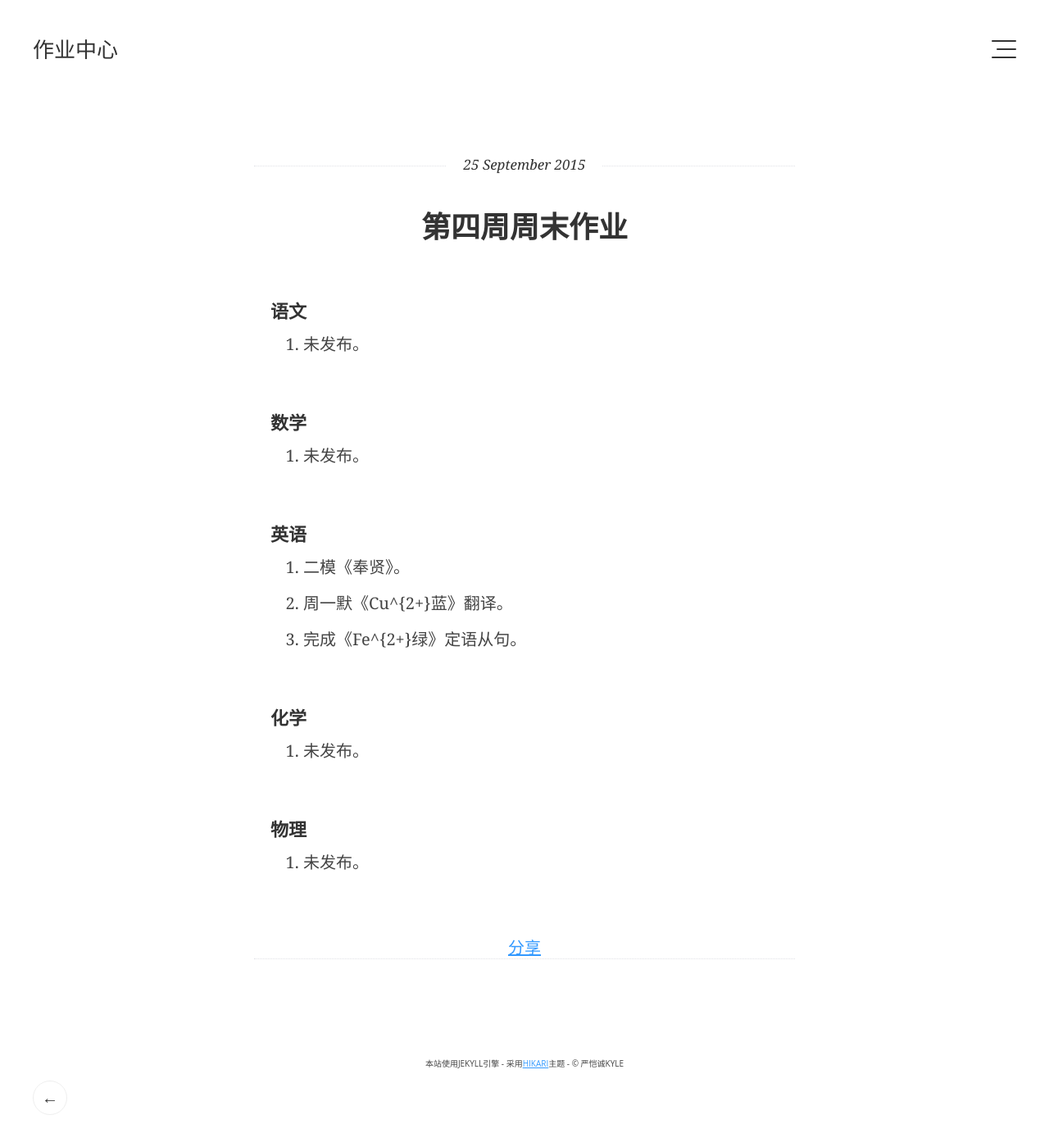
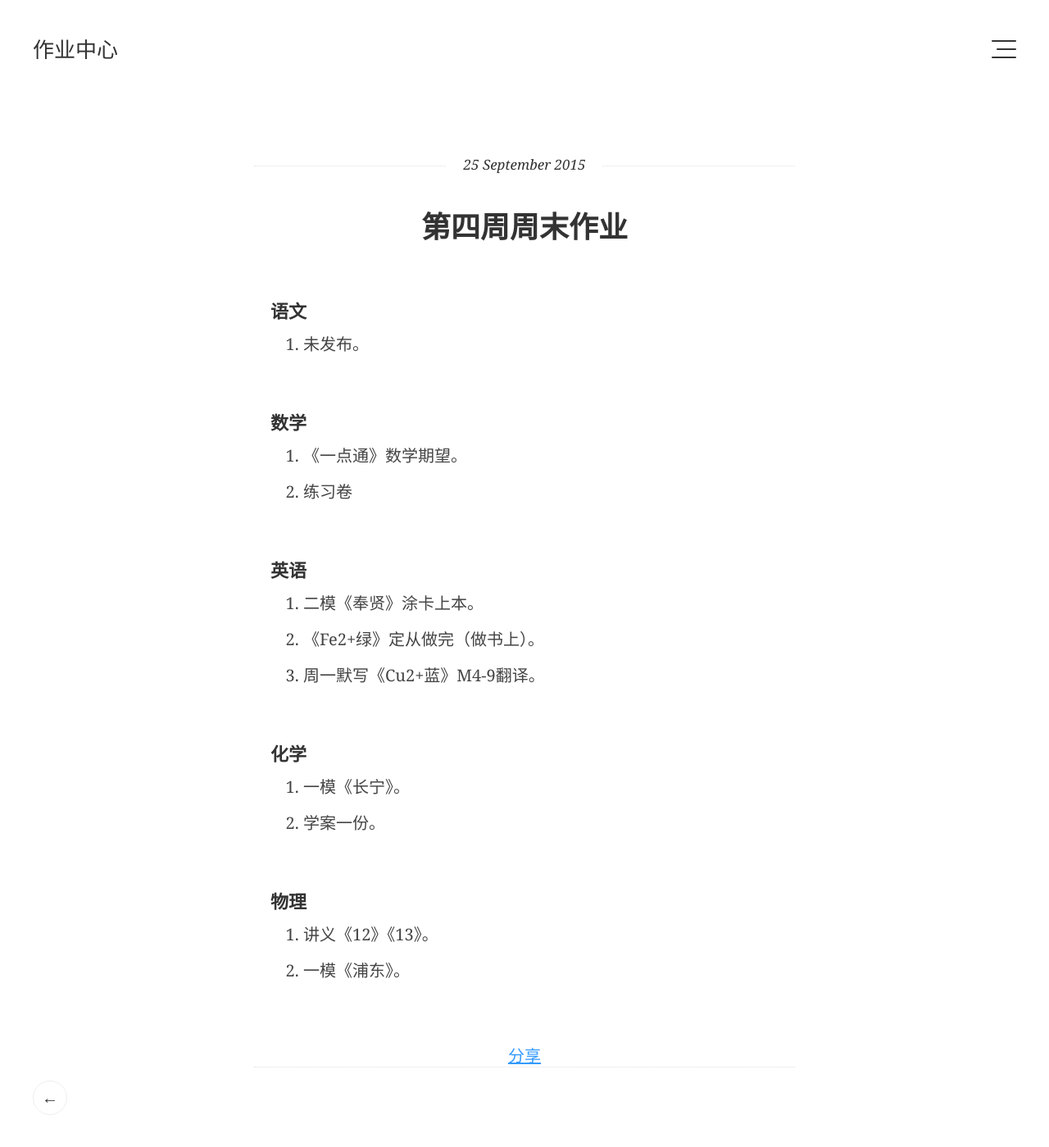
Before and after one commit to efz1602/efz1602.github.io, a Jekyll site: the page built from _posts/2015-09-25-W4.markdown, in a window 1280 px wide and 1400 px high. Shown: the whole window at 82% size. Built offline with Jekyll 4.4.1, drawn with Linux system fonts in a browser that asks for light colours; some web fonts are replaced; Markdown is read by kramdown in place of the engine named in the settings.

Commit message:
updated post

```diff
--- a/_posts/2015-09-25-W4.markdown
+++ b/_posts/2015-09-25-W4.markdown
@@ -10,18 +10,24 @@ date: 2015-09-25
 
 ##### 数学
 
-1. 未发布。
+1. 《一点通》数学期望。
+2. 练习卷
+
 
 ##### 英语
 
-1. 二模《奉贤》。
-2. 周一默《Cu^{2+}蓝》翻译。
-3. 完成《Fe^{2+}绿》定语从句。
+1. 二模《奉贤》涂卡上本。
+2. 《Fe2+绿》定从做完（做书上）。
+3. 周一默写《Cu2+蓝》M4-9翻译。
+
 
 ##### 化学
 
-1. 未发布。
+1. 一模《长宁》。
+2. 学案一份。
+
 
 ##### 物理
 
-1. 未发布。
+1. 讲义《12》《13》。
+2. 一模《浦东》。
```
